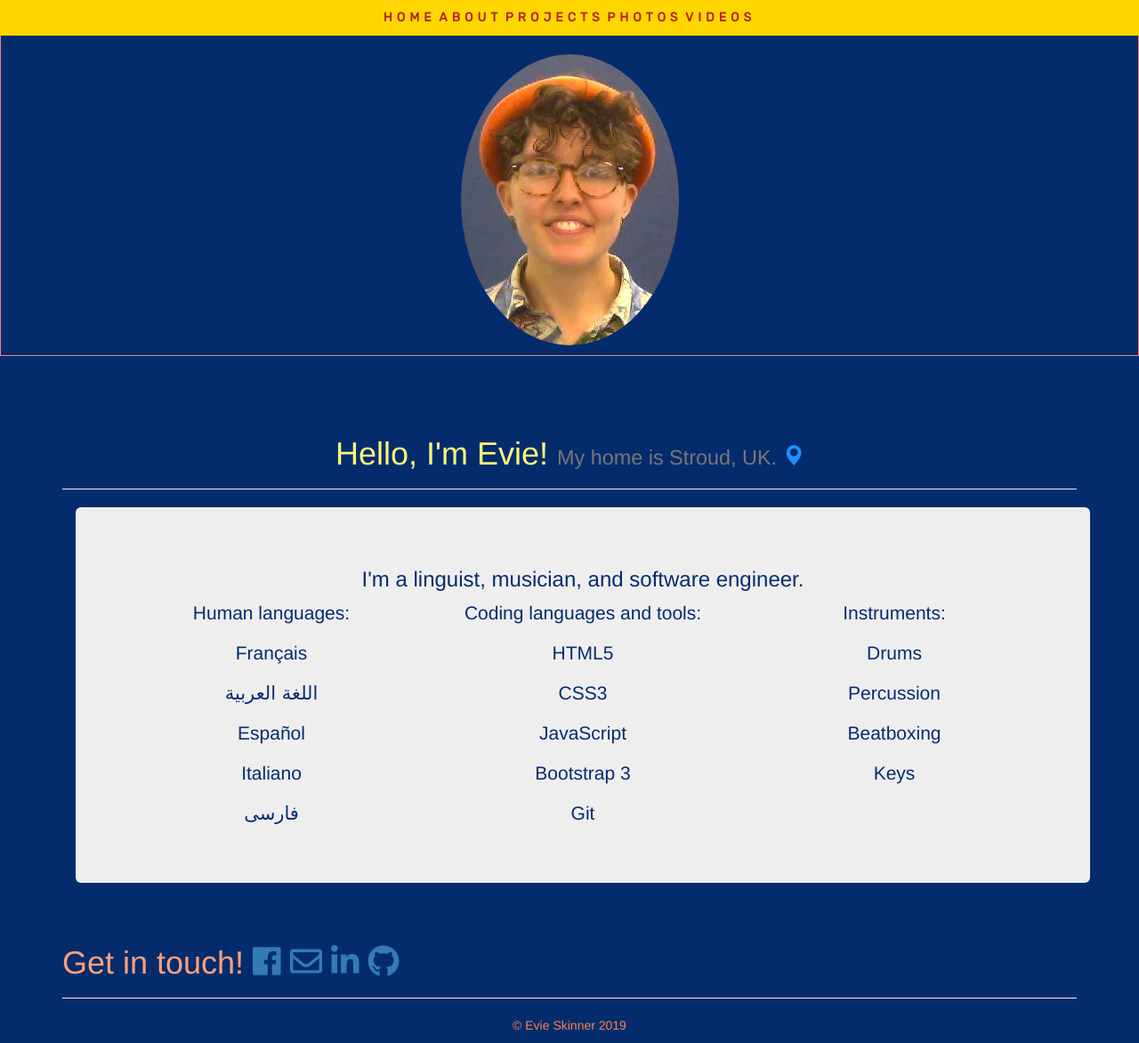
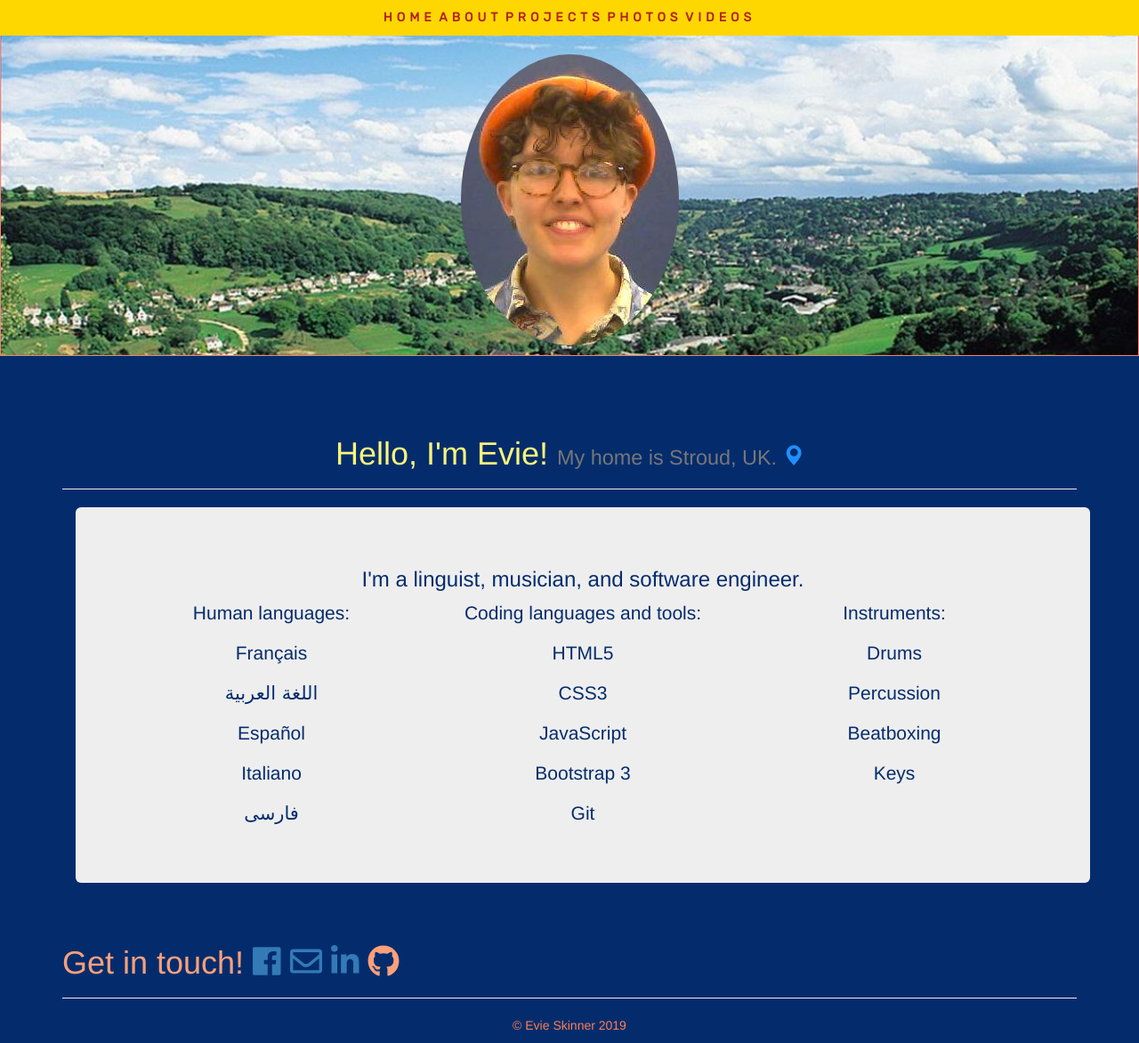
Before and after one commit to Evie-Skinner18/evie-skinner18.github.io, a plain HTML site: page index.html in a window 1280 px wide. Shown: the whole page at 89% size. Drawn offline with nearby package versions, Linux system fonts and the light colour scheme; a web font is replaced by a local one.

Commit message:
Now got the background Stroud file img working

```diff
--- a/css/styles.css
+++ b/css/styles.css
@@ -40,7 +40,7 @@ main {
   height: 400px;
   border: 1px solid salmon;
   margin-bottom: 50px;
-  background-image: url("../images/Stroud.jpeg") no-repeat top center ;
+  background: url("../images/Stroud.jpeg") no-repeat top center ;
   background-size: cover;
   overflow: hidden;
   padding-top: 60px;
--- a/index.html
+++ b/index.html
@@ -98,7 +98,7 @@
           <a href="https://www.facebook.com/themightyjohnstreetskaorchestra"><i class="fab fa-facebook" id="icon"></i></a>
           <a href="mailto:ohowkind@gmail.com"><i class="far fa-envelope" id="icon"></i></a>
           <a href="https://www.linkedin.com/in/evie-skinner-0bb389127/"><i class="fab fa-linkedin-in" id="icon"></i></a>
-          <a href="https://github.com/EvieSkinner"><i class="fab fa-github" id="icon"></i></a>
+          <a href="https://github.com/Evie-Skinner18><i class="fab fa-github" id="icon"></i></a>
 
       </h1>
     </div>
```
